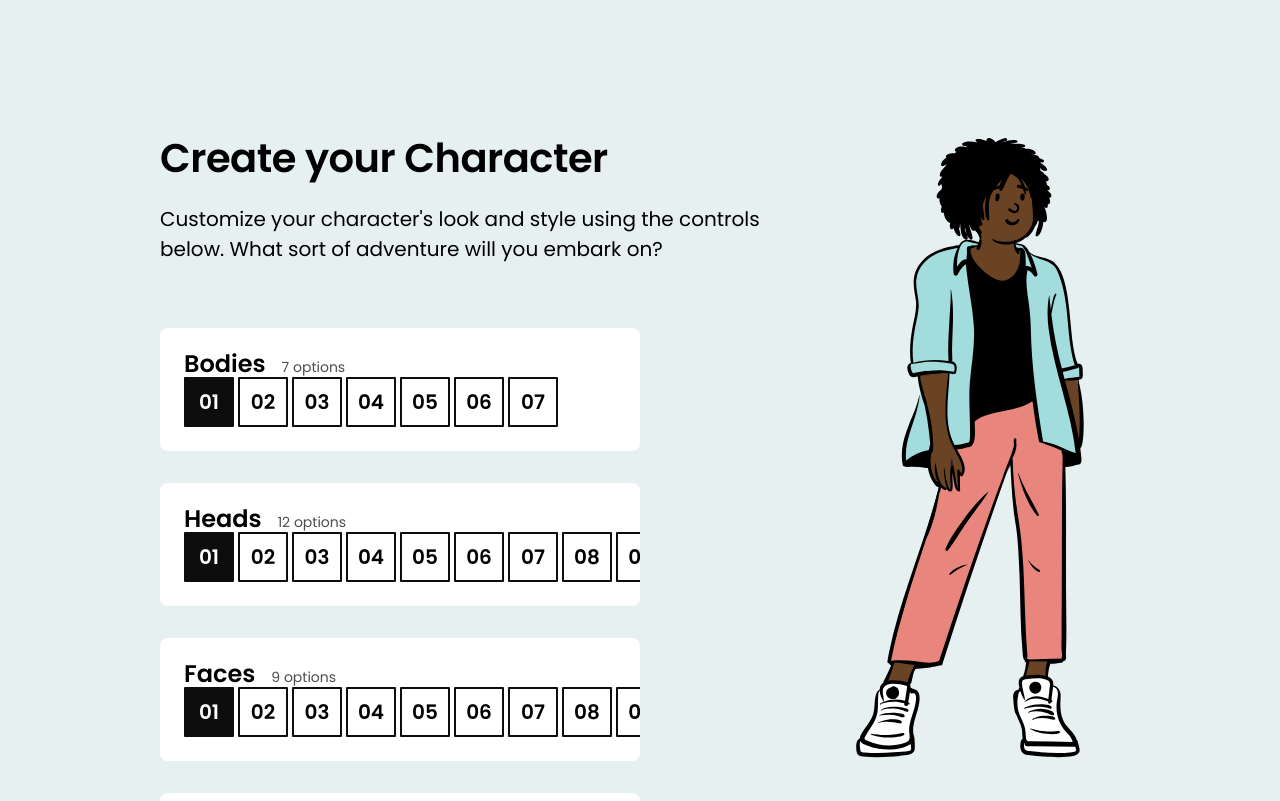
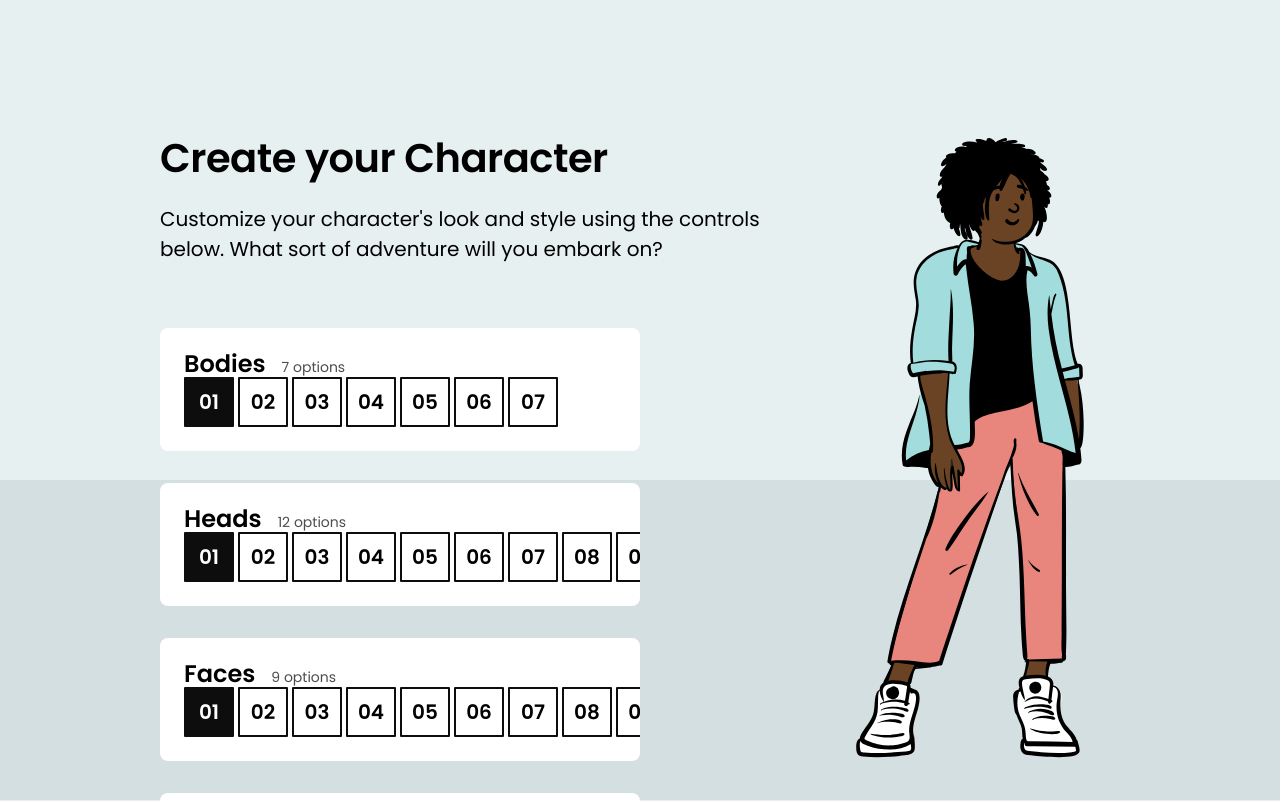
Before and after one commit to mdelmas/cssforjsdev-character-creator, a React (Create React App) app: page / in a window 1280 px wide. Shown: the top 801 px of the page. Built offline with nearby package versions, Linux system fonts and the light colour scheme.

Commit message:
exercise 4

```diff
--- a/src/components/CharacterEditor/CharacterEditor.js
+++ b/src/components/CharacterEditor/CharacterEditor.js
@@ -1,12 +1,9 @@
-import React from 'react';
+import React from "react";
 
-import {
-  defaultSkinColor,
-  defaultClothesColor,
-} from '../../constants';
-import Character from '../Character';
-import MaxWidthWrapper from '../MaxWidthWrapper';
-import ControlPane from '../ControlPane';
+import { defaultSkinColor, defaultClothesColor } from "../../constants";
+import Character from "../Character";
+import MaxWidthWrapper from "../MaxWidthWrapper";
+import ControlPane from "../ControlPane";
 
 import {
   bodyOptions,
@@ -15,8 +12,8 @@
   accessoryOptions,
   skinColorOptions,
   clothesColorOptions,
-} from './CharacterEditor.helpers';
-import styles from './CharacterEditor.module.css';
+} from "./CharacterEditor.helpers";
+import styles from "./CharacterEditor.module.css";
 
 function App() {
   const [body, setBody] = React.useState(0);
@@ -24,18 +21,18 @@
   const [face, setFace] = React.useState(0);
   const [accessory, setAccessory] = React.useState(0);
   const [skinColor, setSkinColor] = React.useState(defaultSkinColor);
-  const [clothesColor, setClothesColor] = React.useState(
-    defaultClothesColor
-  );
+  const [clothesColor, setClothesColor] = React.useState(defaultClothesColor);
 
   return (
     <main className={styles.characterEditor}>
+      <div className={styles.background}></div>
+
       <MaxWidthWrapper className={styles.maxWidthWrapper}>
         <header className={styles.header}>
           <h1 className={styles.title}>Create your Character</h1>
           <p className={styles.description}>
-            Customize your character's look and style using the
-            controls below. What sort of adventure will you embark on?{' '}
+            Customize your character's look and style using the controls below.
+            What sort of adventure will you embark on?{" "}
           </p>
         </header>
         <div className={styles.controlColumn}>
--- a/src/components/CharacterEditor/CharacterEditor.module.css
+++ b/src/components/CharacterEditor/CharacterEditor.module.css
@@ -38,3 +38,13 @@
 .controlColumn {
   max-width: 50%;
 }
+
+.background {
+  position: fixed;
+  bottom: 0;
+
+  width: 100%;
+  height: 40%;
+
+  background-color: hsl(195deg, 20%, 86%);
+}
--- a/src/index.css
+++ b/src/index.css
@@ -12,7 +12,7 @@
 *,
 *:before,
 *:after {
-  font-family: 'Poppins', sans-serif;
+  font-family: "Poppins", sans-serif;
   box-sizing: border-box;
 }
 
```
